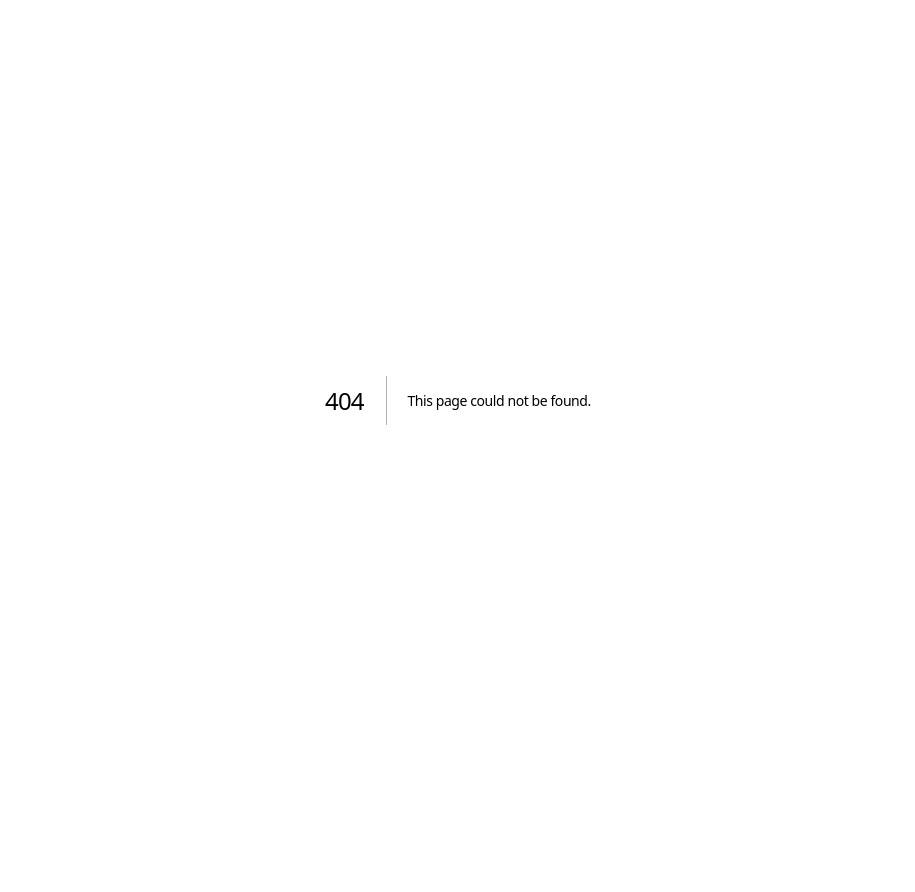
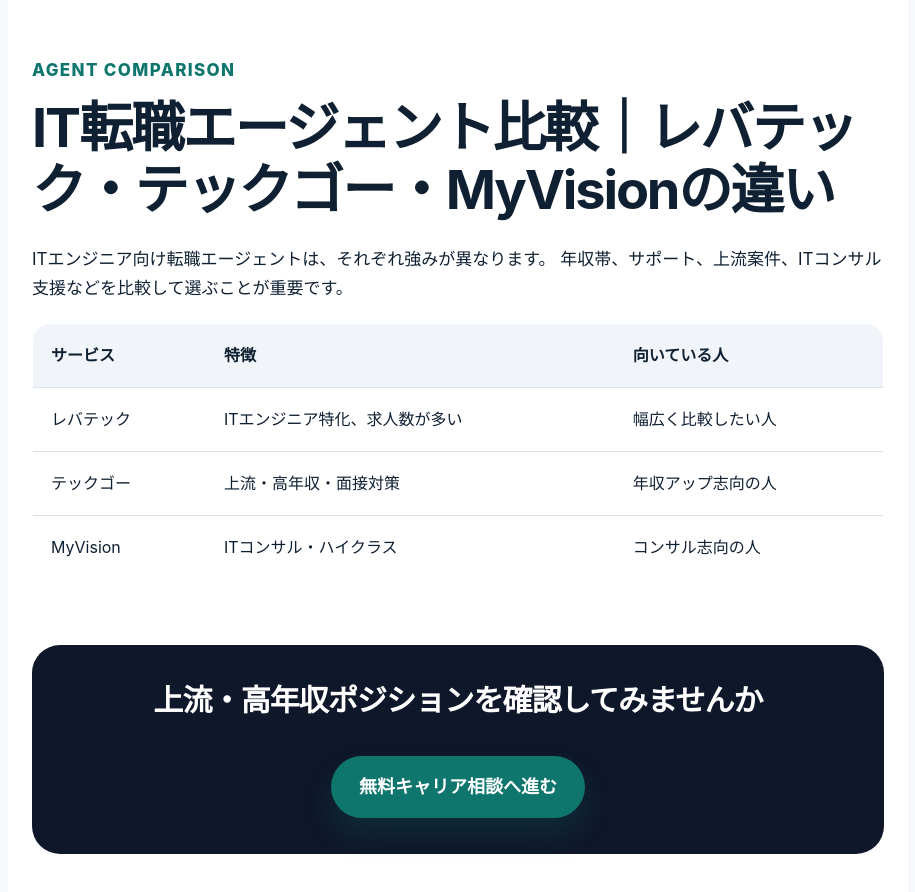
Before and after one commit to kosukekurihara-prog/engineer-career-lp, a Next.js app: page /articles/agent-comparison in a window 1280 px wide. Before the commit this address had no page. Shown: the top 892 px of the page, without its empty margins (182-1097 px from the left). Before the commit the page ends 800 px from the top, so only its background shows below. Built offline with nearby package versions, Linux system fonts and the light colour scheme.

Commit message:
Add agent comparison SEO article

```diff
--- /dev/null
+++ b/app/articles/agent-comparison/page.tsx
@@ -0,0 +1,43 @@
+import type { Metadata } from 'next';
+import CvLink from '@/app/components/CvLink';
+
+const affiliateUrl = 'https://px.a8.net/svt/ejp?a8mat=4B3Y37+13W2B6+5B0Y+HWAG2';
+
+export const metadata: Metadata = {
+  title: 'IT転職エージェント比較｜レバテック・テックゴー・MyVisionの違い',
+  description: 'SES・SIerエンジニア向けに、IT転職エージェントの特徴、年収帯、向いている人、サポート内容を比較します。'
+};
+
+export default function Page() {
+  return (
+    <main className="articlePage">
+      <article className="articleContainer">
+        <p className="eyebrow">Agent Comparison</p>
+        <h1>IT転職エージェント比較｜レバテック・テックゴー・MyVisionの違い</h1>
+
+        <p>
+          ITエンジニア向け転職エージェントは、それぞれ強みが異なります。
+          年収帯、サポート、上流案件、ITコンサル支援などを比較して選ぶことが重要です。
+        </p>
+
+        <table className="articleTable">
+          <thead>
+            <tr><th>サービス</th><th>特徴</th><th>向いている人</th></tr>
+          </thead>
+          <tbody>
+            <tr><td>レバテック</td><td>ITエンジニア特化、求人数が多い</td><td>幅広く比較したい人</td></tr>
+            <tr><td>テックゴー</td><td>上流・高年収・面接対策</td><td>年収アップ志向の人</td></tr>
+            <tr><td>MyVision</td><td>ITコンサル・ハイクラス</td><td>コンサル志向の人</td></tr>
+          </tbody>
+        </table>
+
+        <section className="articleCta">
+          <h2>上流・高年収ポジションを確認してみませんか</h2>
+          <CvLink href={affiliateUrl} className="primary large" eventLabel="agent_comparison_cta">
+            無料キャリア相談へ進む
+          </CvLink>
+        </section>
+      </article>
+    </main>
+  );
+}
```
